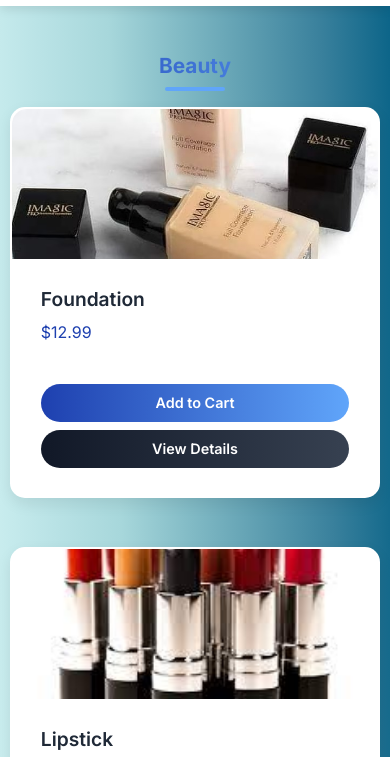
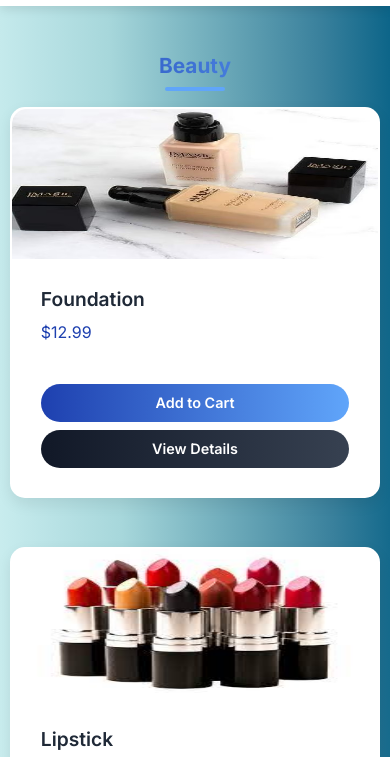
Before and after one commit to Mrayaz7983/mini-project, a plain HTML site: page products.html in a window 390 px wide. Shown: the part 59-816 px from the top of the page. Drawn offline with nearby package versions, Linux system fonts and the light colour scheme; some packages are replaced by stand-ins of ours; a script that the page names is missing.

Commit message:
Final-last Commit

```diff
--- a/products.html
+++ b/products.html
@@ -183,7 +183,7 @@
     .product-card img {
       border-top-left-radius: 15px;
       border-top-right-radius: 15px;
-      object-fit: cover;
+      object-fit: fill;
       height: 220px;
       transition: transform 0.3s ease, filter 0.3s ease;
     }
@@ -357,7 +357,7 @@
       }
       .product-card img {
         height: 180px;
-        object-fit: cover;
+        object-fit: fill;
       }
       .btn-primary, .btn-secondary {
         padding: 0.6rem 1.5rem;
@@ -404,7 +404,7 @@
       }
       .product-card img {
         height: 150px;
-        object-fit: cover;
+        object-fit: fill;
       }
       .btn-primary, .btn-secondary {
         padding: 0.5rem 1.2rem;
```
